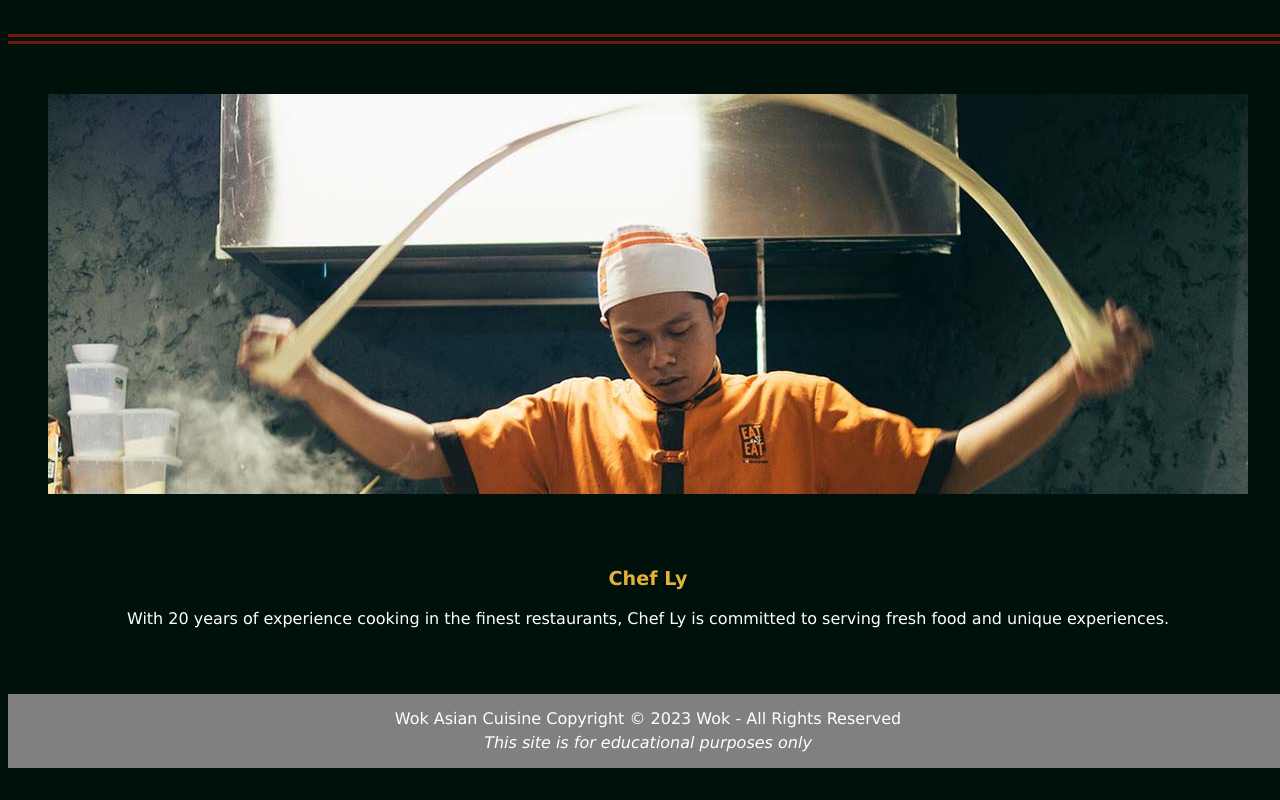
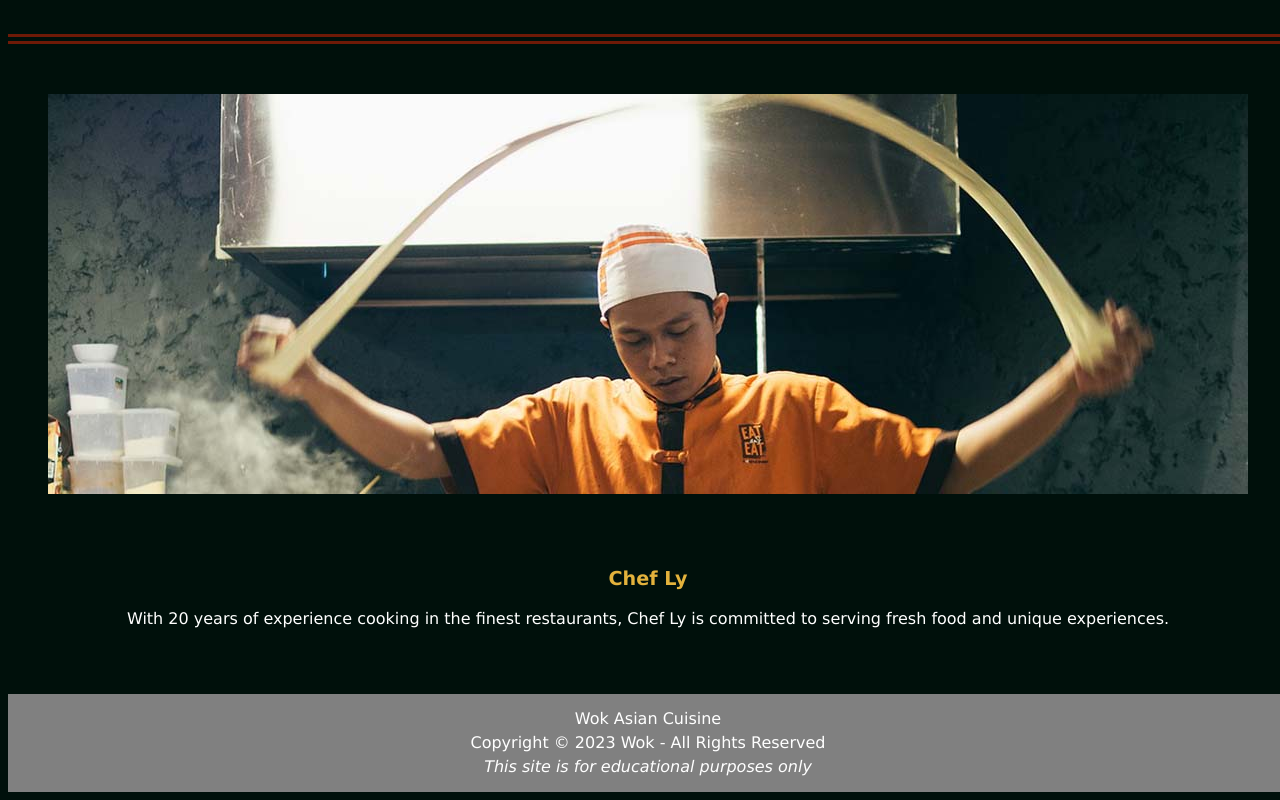
Before and after one commit to EddieLara21/GIT-215-Final-Project, a plain HTML site: page index.html in a window 1280 px wide. Shown: the part 1399-2199 px from the top of the page. Before the commit the page ends 2175 px from the top, so only its background shows below. Drawn offline with Linux system fonts and the light colour scheme.

Commit message:
updated indents

```diff
--- a/index.html
+++ b/index.html
@@ -1,7 +1,7 @@
 <!DOCTYPE html>
 <html lang="en-US">
     <head>
-    <meta charset="UTF-8">
+        <me ta charset="UTF-8">
         <title>Wok Asian Cuisine</title>
         <meta name="description" content="Experience authentic Chinese flavors at Wok Asian Cuisine. Indulge in exquisite dishes crafted with the freshest ingredients. Contact us for reservations and inquiries. Join us today!">
         <meta name="author" content="Eduardo Lara">
@@ -43,8 +43,8 @@
             </section>
         </main>
         <footer>
-       <p>Wok Asian Cuisine
-        Copyright &copy; 2023 Wok - All Rights Reserved</p>
+            <p>Wok Asian Cuisine</p>
+            <p>Copyright &copy; 2023 Wok - All Rights Reserved</p>
             <p><em>This site is for educational purposes only</em></p>
         </footer>
     </body>
```
Also changed, not shown: contact.html (indentation only). Lines whose indentation alone changed are shown as unchanged.
